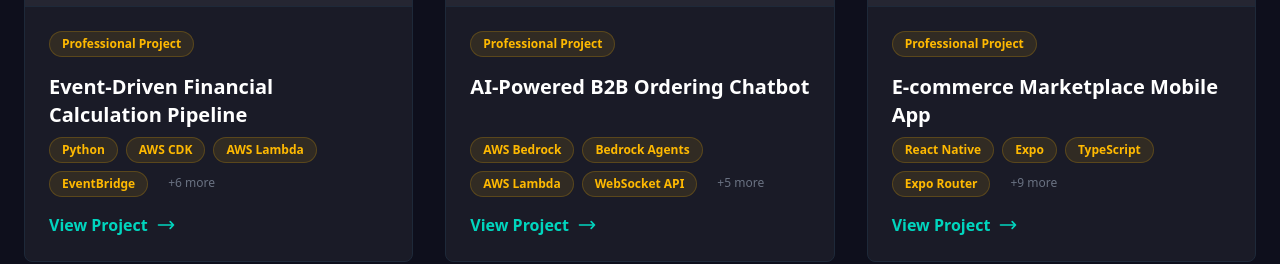
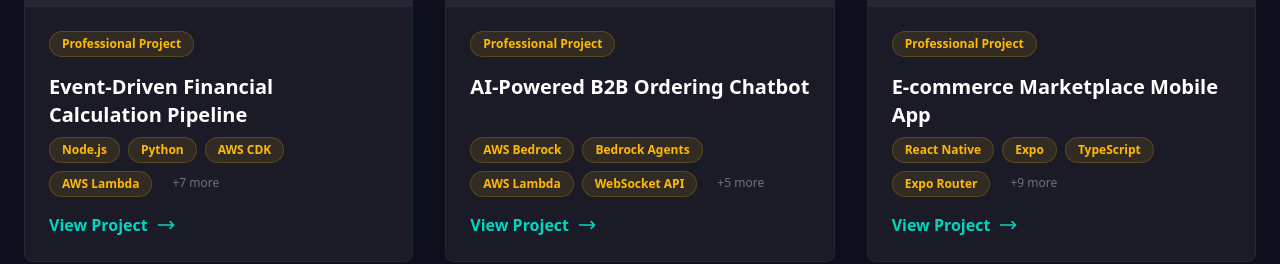
Before and after one commit to KristijanJ/portfolio, a React (Vite) app: page /projects in a window 1280 px wide. Shown: the part 980-1244 px from the top of the page. Built offline with nearby package versions, Linux system fonts and the light colour scheme.

Commit message:
fix missing technology from project description

```diff
--- a/src/data/projects.ts
+++ b/src/data/projects.ts
@@ -665,8 +665,10 @@
         className: "text-gray-300 font-semibold",
       },
       { text: " built with " },
+      { text: "Node.js", className: "text-blue-400 font-semibold" },
+      { text: " and " },
       { text: "Python", className: "text-blue-400 font-semibold" },
-      { text: " and " },
+      { text: ", deployed with " },
       { text: "AWS CDK", className: "text-amber-400 font-semibold" },
       { text: " for automated " },
       {
@@ -729,6 +731,7 @@
   image: eventDrivenCalculationPipelineApp,
   imageAlt: "Event-Driven Financial Calculation Pipeline Architecture",
   technologies: [
+    "Node.js",
     "Python",
     "AWS CDK",
     "AWS Lambda",
@@ -756,7 +759,7 @@
         className: "text-cyan-400 font-semibold",
       },
       {
-        text: " using Python to define the entire infrastructure including Lambda functions, Step Functions, DynamoDB tables, SQS queues, and EventBridge rules",
+        text: " using Node.js and Python to define the entire infrastructure including Lambda functions, Step Functions, DynamoDB tables, SQS queues, and EventBridge rules",
       },
     ],
     [
@@ -825,7 +828,7 @@
   ],
   keyFeatures: [
     "Event-driven serverless architecture",
-    "Infrastructure as Code with Python CDK",
+    "Infrastructure as Code with Node.js CDK",
     "Sophisticated retry and error handling",
     "12-hour wait periods for data availability",
     "Rate limit management for API calls",
```
